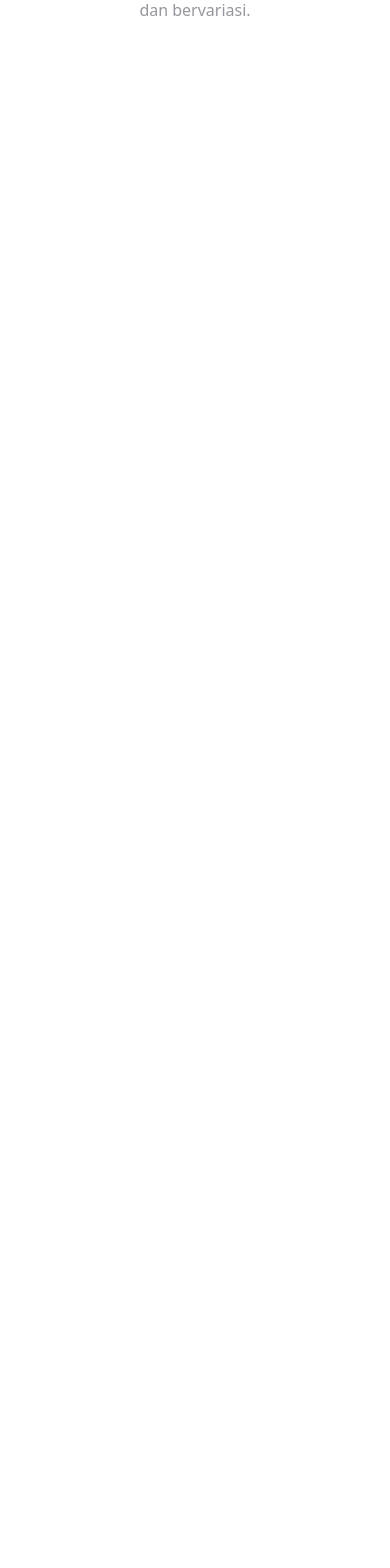
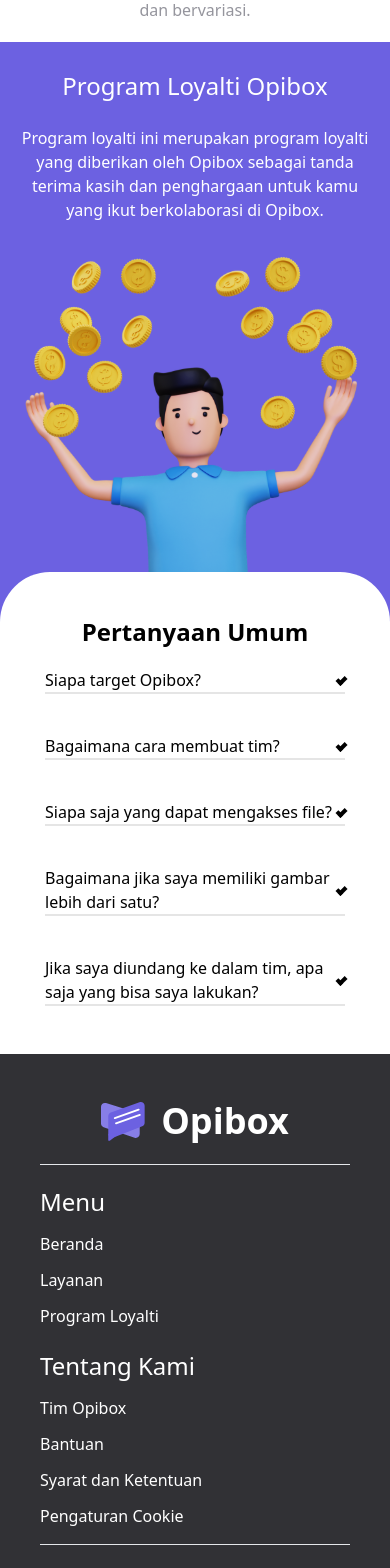
Before and after one commit to akbar5yn/OpiBox, a Nuxt app: page / in a window 390 px wide. Shown: the part 2320-3888 px from the top of the page. Before the commit the page ends 2362 px from the top, so only its background shows below. Built offline with nearby package versions, Linux system fonts and the light colour scheme.

Commit message:
make a responsive design mobile on service section, loyality programme, help section, and footer

```diff
--- a/layouts/LandingPage.vue
+++ b/layouts/LandingPage.vue
@@ -75,23 +75,23 @@
     <section
       class="relative layanan bg-white h-auto z-10 mt-[-50px] rounded-t-[50px] xl:rounded-t-[104px] xl:mt-[-80px] xl:p-[120px]"
     >
-      <!-- Desktop view  -->
-      <div class="hidden lg:flex flex-col gap-y-20">
-        <div class="flex justify-center items-center gap-[73px]">
-          <!-- <img src="" alt=""> -->
-          <div class="absolute w-[400xpx] h-[400px] left-[60px] top-0">
-            <img src="../assets/img/image_service1.svg" alt="image_1">
+      <div class="hidden xl:flex xl:flex-col xl:gap-y-20">
+        <!-- Desktop view  -->
+
+        <!-- layanan 1 -->
+        <div class="flex justify-center items-center gap-[200px] px-52">
+          <div class="relative">
+            <img src="../assets/img/image_service1.svg" alt="service1">
             <img
               src="../assets/img/ellips1_service.svg"
               alt="elipse"
-              class="absolute bottom-0 -z-10 top-[311px]"
+              class="absolute -bottom-10 -z-50"
             >
           </div>
-          <div class="w-[350px] h-[350px]" />
           <div class="w-[720px]">
             <h1 class="text-[48px] font-bold">
               <span class="text-[#6C61E1]">Atur Prioritas Opini</span>
-              <span class="text-black">yang Anda Dapatkan</span>
+              <span class="text-black">Yang Anda Dapatkan</span>
             </h1>
             <p class="text-[30px] font-normal">
               Opini yang telah diberikan dapat dibuat menjadi list tugas dan
@@ -100,46 +100,49 @@
           </div>
         </div>
 
-        <div class="flex justify-center items-center gap-[73px]">
-          <!-- <img src="" alt=""> -->
-          <div class="absolute w-[480px] h-[480px] right-[89.06px] top-45px">
-            <img src="../assets/img/image_service2.svg" alt="image_2">
-            <img
-              src="../assets/img/ellips2_service.svg"
-              alt="ellips2"
-              class="absolute bottom-0 -z-10"
-            >
-          </div>
+        <!-- layanan 2 -->
+        <div class="flex justify-center items-center gap-[200px] px-52">
           <div class="w-[720px]">
             <h1 class="text-[48px] font-bold">
-              <span class="text-[#6C61E1]">Modifikasikan Ide</span>
-              <span class="text-black">Anda dengan Mudah</span>
+              <span class="text-[#6C61E1]">Modifikasi Ide</span>
+              <span class="text-black">Anda Dengan Mudah</span>
             </h1>
             <p class="text-[30px] font-normal">
               Modifikasikan desain tersebut berdasarkan list tugas yang tertera.
             </p>
           </div>
+          <div class="relative">
+            <img src="../assets/img/image_service2.svg" alt="service2">
+            <img
+              src="../assets/img/ellips2_service.svg"
+              alt="elipse"
+              class="absolute -bottom-10 -z-50 -left-20"
+            >
+          </div>
         </div>
 
-        <div class="flex justify-center items-center gap-[73px]">
-          <!-- <img src="" alt=""> -->
-          <div class="absolute w-[500px] h-[350px] left-[50px] top-250">
-            <img src="../assets/img/image_service3.svg" alt="image_3">
+        <!-- layanan 3 -->
+        <div class="flex justify-center items-center gap-[200px] px-52">
+          <div class="relative">
+            <img
+              src="../assets/img/icon-3d-3.svg"
+              alt="service3"
+              class="w-[500px]"
+            >
             <img
               src="../assets/img/ellips3_service.svg"
-              alt="ellips3"
-              class="absolute buttom-0 -z-10 w-[700px] h-[700px]"
+              alt="elipse"
+              class="absolute -bottom-24 -z-50 w-full"
             >
           </div>
-          <di class="w-[350px] h-[350px]" />
           <div class="w-[720px]">
             <h1 class="text-[48px] font-bold">
               <span class="text-[#6C61E1]">Kolaborasi Bersama Tim</span>
-              <span class="text-black">Untuk Hasil yang Lebih Baik</span>
+              <span class="text-black"> Untuk Hasil yang Lebih Baik</span>
             </h1>
             <p class="text-[30px] font-normal">
               Undang anggota tim sebanyak-banyaknya dan dapatkan hasil desain
-              terbaik.
+              yang lebih kreatif dan bervariasi.
             </p>
           </div>
         </div>
@@ -148,6 +151,7 @@
       <!-- mobile view -->
       <div class="swiper-container">
         <div class="swipper-wrapper">
+          <!-- layanan 1 -->
           <div class="p-5 flex flex-col gap-y-5 xl:hidden">
             <img
               src="../assets/img/icon3d.svg"
@@ -166,6 +170,7 @@
             </div>
           </div>
 
+          <!-- layanan 2 -->
           <div class="p-5 flex flex-col gap-y-5 xl:hidden">
             <img
               src="../assets/img/icon-3d-2.svg"
@@ -184,6 +189,7 @@
             </div>
           </div>
 
+          <!-- layanan 3 -->
           <div class="p-5 flex flex-col gap-y-5 xl:hidden">
             <img
               src="../assets/img/icon-3d-3.svg"
@@ -207,14 +213,16 @@
 
     <!-- loyalty programme -->
     <section
-      class="hidden xl:block bg-[#6C61E1] px-[120px] pb-[75px] text-white"
+      class="bg-[#6C61E1] text-white px-5 pt-7 pb-[50px] xl:px-[120px] xl:pb-[75px] xl:mt-20"
     >
-      <div class="flex justify-center items-center gap-[73px]">
-        <div class="w-[720px]">
-          <h1 class="text-[48px] font-bold">
+      <div
+        class="text-center xl:text-start xl:flex items-center justify-center xl:gap-[73px]"
+      >
+        <div class="xl:w-[720px]">
+          <h1 class="text-2xl xl:text-[48px] xl:font-bold">
             Program Loyalti Opibox
           </h1>
-          <p class="text-[20px] font-sans font-normal leading-[39px]">
+          <p class="mt-6 xl:text-[20px] xl:font-normal xl:leading-[39px]">
             Program loyalti ini merupakan program loyalti yang diberikan oleh
             Opibox sebagai tanda terima kasih dan penghargaan untuk kamu yang
             ikut berkolaborasi di Opibox.
@@ -228,38 +236,58 @@
 
     <!-- Help Section -->
     <section
-      class="hidden xl:block bg-white rounded-t-[104px] mt-[-80px] relative z-0"
+      class="relative bg-white rounded-t-[50px] mt-[-50px] xl:rounded-t-[104px] xl:mt-[-80px] xl:z-0"
     >
-      <div class="flex justify-center pt-[81px] px-[120px] gap-[152px]">
-        <h1 class="text-[48px] font-bold pt-0">
+      <div
+        class="pt-11 xl:flex justify-center xl:pt-[81px] xl:px-[120px] xl:gap-[152px]"
+      >
+        <h1
+          class="text-2xl font-semibold text-center xl:mt-5 xl:text-[48px] xl:font-bold"
+        >
           Pertanyaan Umum
         </h1>
-        <div>
-          <ul class="flex flex-col gap-y-10">
-            <li class="list-help">
-              <p class="break-words">
+        <div class="mt-5">
+          <ul class="flex flex-col gap-y-10 items-center">
+            <li
+              class="border-b-2 border-black border-opacity-10 flex justify-between w-[300px] xl:text-[30px] xl:font-bold xl:w-[692px] xl:py-5"
+            >
+              <p class="w-[553px] break-words">
                 Siapa target Opibox?
               </p>
               <button class="arrow self-center" />
             </li>
 
-            <li class="list-help">
-              <p>Bagaimana cara membuat tim?</p>
+            <li
+              class="border-b-2 border-black border-opacity-10 flex justify-between w-[300px] xl:text-[30px] xl:font-bold xl:w-[692px] xl:py-5"
+            >
+              <p class="w-[553px] break-words">
+                Bagaimana cara membuat tim?
+              </p>
               <button class="arrow self-center" />
             </li>
 
-            <li class="list-help">
-              <p>Siapa saja yang dapat mengakses file?</p>
+            <li
+              class="border-b-2 border-black border-opacity-10 flex justify-between w-[300px] xl:text-[30px] xl:font-bold xl:w-[692px] xl:py-5"
+            >
+              <p class="w-[553px] break-words">
+                Siapa saja yang dapat mengakses file?
+              </p>
               <button class="arrow self-center" />
             </li>
 
-            <li class="list-help">
-              <p>Bagaimana jika saya memiliki gambar lebih dari satu?</p>
+            <li
+              class="border-b-2 border-black border-opacity-10 flex justify-between w-[300px] xl:text-[30px] xl:font-bold xl:w-[692px] xl:py-5"
+            >
+              <p class="w-[553px] break-words">
+                Bagaimana jika saya memiliki gambar lebih dari satu?
+              </p>
               <button class="arrow self-center" />
             </li>
 
-            <li class="list-help">
-              <p>
+            <li
+              class="border-b-2 border-black border-opacity-10 flex justify-between w-[300px] xl:text-[30px] xl:font-bold xl:w-[692px] xl:py-5"
+            >
+              <p class="w-[553px] break-words">
                 Jika saya diundang ke dalam tim, apa saja yang bisa saya
                 lakukan?
               </p>
@@ -272,10 +300,12 @@
 
     <!-- footer -->
     <footer
-      class="hidden bg-[#313135] text-white xl:flex xl:flex-col xl:justify-center xl:items-center xl:px-40 xl:mt-28"
+      class="bg-[#313135] text-white mt-12 xl:flex xl:flex-col xl:justify-center xl:items-center xl:px-40 xl:mt-28"
     >
-      <div class="flex gap-40 justify-center border-b-2 py-14">
-        <div class="flex gap-4">
+      <div
+        class="py-10 px-10 justify-center border-b-2 xl:flex xl:py-14 xl:gap-40"
+      >
+        <div class="justify-center flex gap-4">
           <img
             src="../assets/img/logo.svg"
             class="w-11 self-start mt-2"
@@ -285,6 +315,7 @@
             Opibox
           </h1>
         </div>
+        <hr class="w-full h-1 my-4 xl:hidden">
         <div>
           <h3 class="text-[24px] font-medium mb-3">
             Menu
@@ -307,7 +338,7 @@
             </li>
           </ul>
         </div>
-        <div>
+        <div class="mt-5 xl:mt-0">
           <h3 class="text-[24px] font-medium mb-3">
             Tentang Kami
           </h3>
@@ -334,7 +365,8 @@
             </li>
           </ul>
         </div>
-        <div>
+        <hr class="w-full h-1 my-4 xl:hidden">
+        <div class="flex flex-col items-center xl:flex-col xl:items-start">
           <h3 class="text-[24px] font-medium mb-3">
             Unduh Aplikasi
           </h3>
@@ -353,7 +385,7 @@
           </button>
         </div>
       </div>
-      <p class="py-10">
+      <p class="py-10 text-center">
         © 2023 Opibox | Opibox adalah produk milik PT Qatros Teknologi
         Nusantara.
       </p>
@@ -361,23 +393,12 @@
     <Nuxt />
   </div>
 </template>
-
-text-[30px] font-bold border-b-2 py-5 flex justify-between w-[553px]
+<script>
+export default {
+  name: 'LandingPage'
+}
+</script>
 <style scoped>
-.list-help {
-  font-size: 30px;
-  font-weight: bold;
-  border-bottom: 1px solid rgba(25, 25, 27, 0.15);
-  display: flex;
-  justify-content: space-between;
-  width: 692px;
-  padding: 20px 0 20px 0;
-}
-
-.list-help > p {
-  width: 553px;
-}
-
 .arrow {
   width: 10px;
   height: 10px;
```
